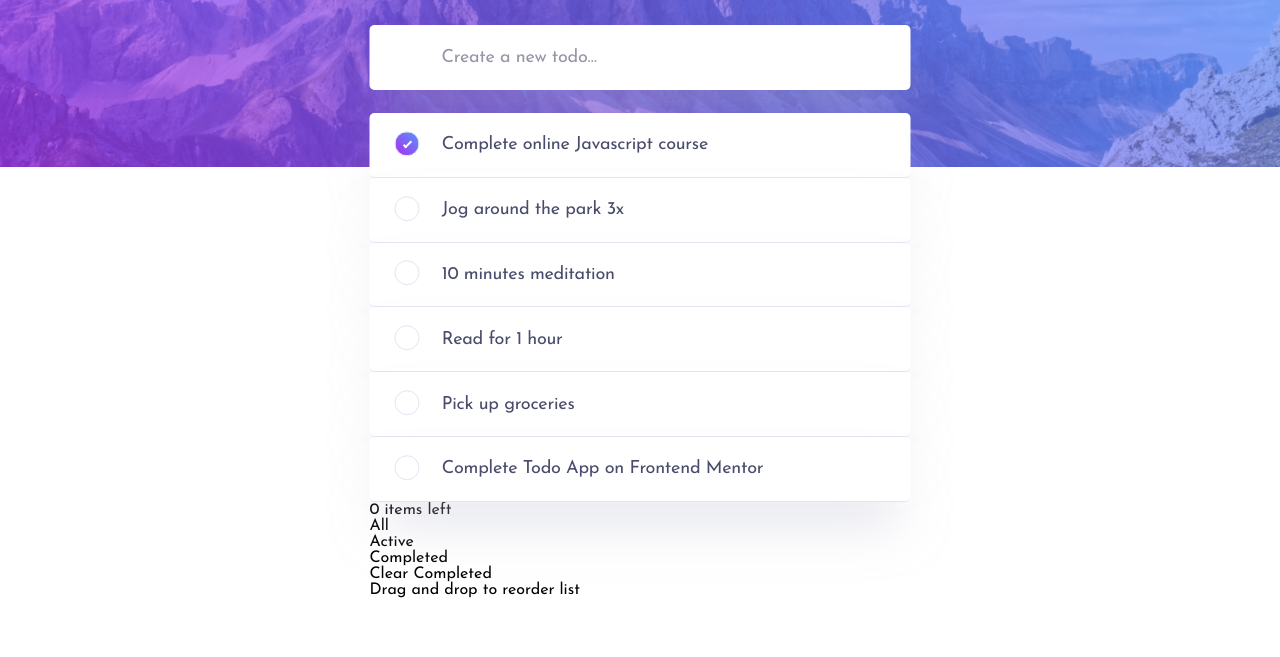
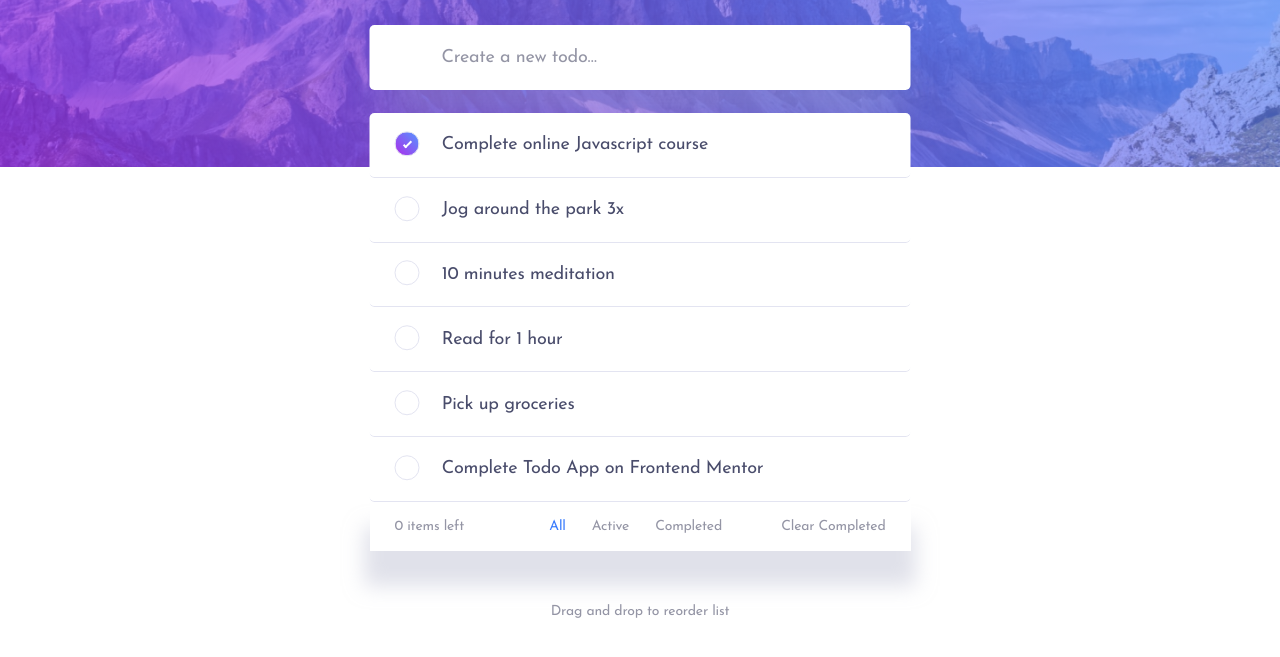
Before and after one commit to BlastChrome/TodoList, a website built with webpack: page dist/index.html in a window 1280 px wide. Shown: the part 133-790 px from the top of the page. Built offline with nearby package versions, Linux system fonts and the light colour scheme; files whose address does not match are found by name.

Commit message:
added basic descktop styles for light mode

```diff
--- a/src/styles/_variables.scss
+++ b/src/styles/_variables.scss
@@ -12,3 +12,4 @@ $color-light-purple: #E3E4F1;
 
 // Container Vars
 $shadow: 0px 35px 50px -15px rgba(194, 195, 214, 0.50);
+$shadow-2: 0px 30px 20px 5px rgba(194, 195, 214, 0.5);
--- /dev/null
+++ b/src/styles/drag-drop.scss
@@ -0,0 +1,14 @@
+.drag-drop {
+    margin-top: 53px;
+
+    &__text {
+        color: #9495A5;
+        text-align: center;
+        font-family: Josefin Sans;
+        font-size: 14px;
+        font-style: normal;
+        font-weight: 400;
+        line-height: normal;
+        letter-spacing: -0.194px;
+    }
+}
--- a/src/styles/main.scss
+++ b/src/styles/main.scss
@@ -6,3 +6,5 @@
 @import "container";
 @import "todo-form";
 @import "todo";
+@import "menu";
+@import "drag-drop";
--- /dev/null
+++ b/src/styles/menu.scss
@@ -0,0 +1,28 @@
+.menu {
+    display: flex;
+    justify-content: space-between;
+    padding: 17px 25px;
+    box-shadow: $shadow-2;
+    color: $color-grey;
+    font-size: 14px;
+    font-style: normal;
+    font-weight: 400;
+    line-height: normal;
+    letter-spacing: -0.194px;
+
+    &__filter {
+        display: flex;
+        min-width: 130px;
+        text-align: left;
+
+        &__text {
+            margin-left: 26px;
+
+            &--active {
+                color: $color-blue;
+            }
+        }
+    }
+
+
+}
--- a/src/styles/todo.scss
+++ b/src/styles/todo.scss
@@ -12,7 +12,6 @@
         background: $color-white;
         border-bottom: 1px solid $color-light-purple;
         padding: 22.4px 72.3px;
-        box-shadow: $shadow;
         color: $color-purple;
         font-size: 18px;
         font-style: normal;
```
Also changed, not shown: dist/index.html.
